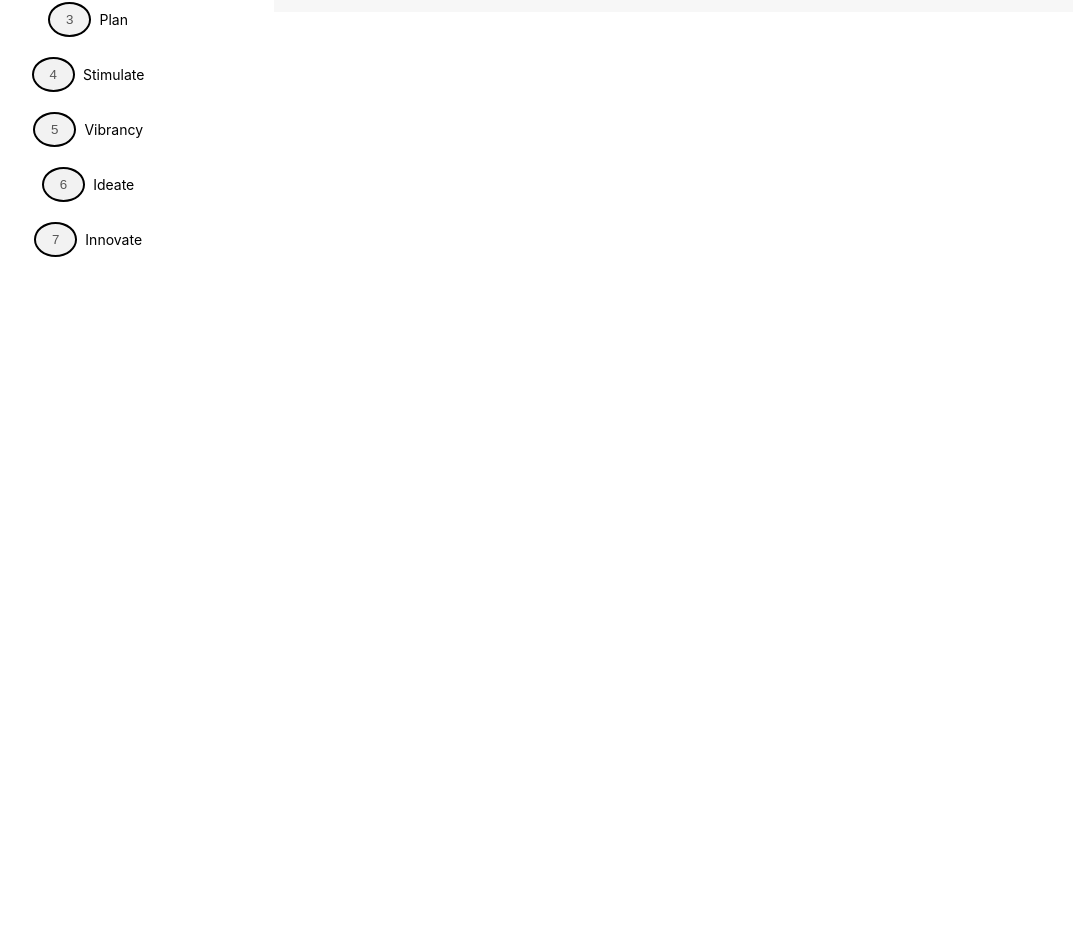
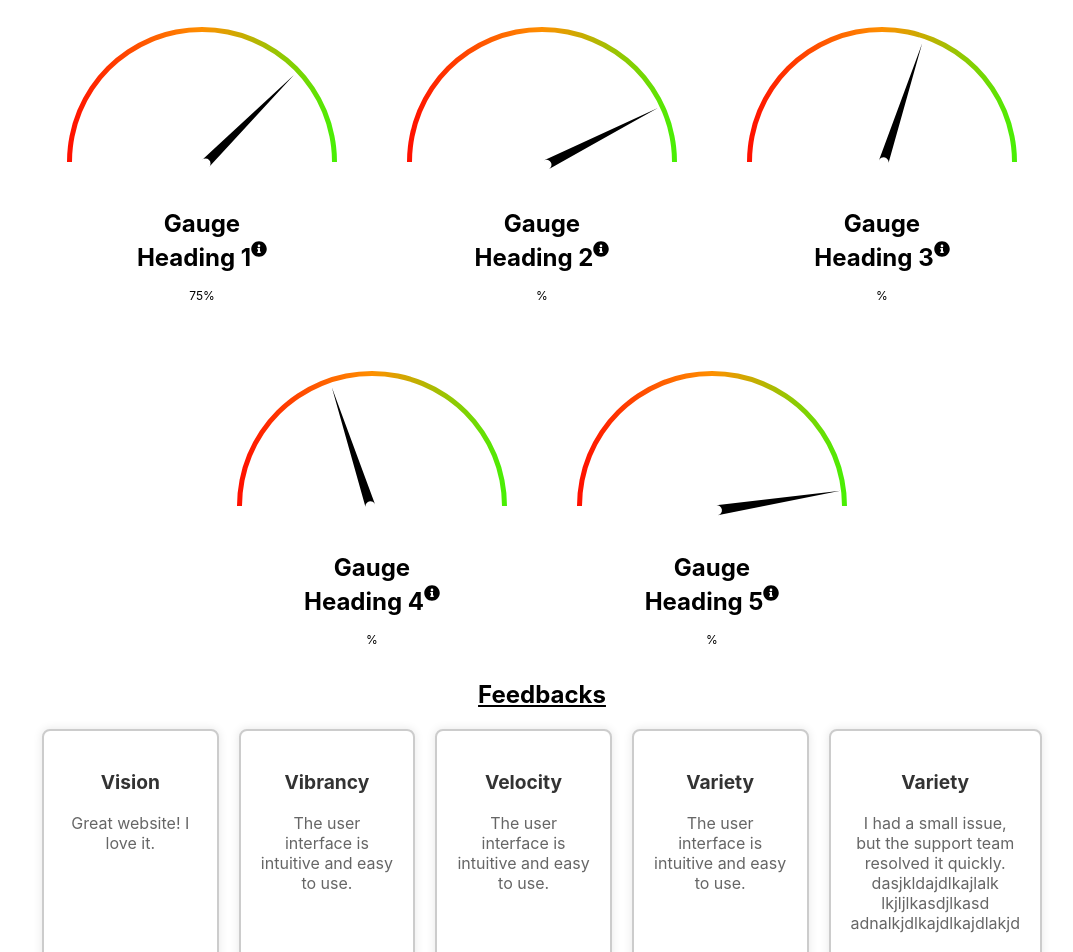
Before and after one commit to ChristineMathews/Forms, a React (Create React App) app: page / in a window 1280 px wide. Shown: the part 108-1060 px from the top of the page, without its empty margins (98-1171 px from the left). Before the commit the page ends 800 px from the top, so only its background shows below. Built offline with nearby package versions, Linux system fonts and the light colour scheme.

Commit message:
tgird commit

```diff
--- a/package.json
+++ b/package.json
@@ -10,6 +10,7 @@
     "d3": "^7.8.5",
     "react": "^18.2.0",
     "react-dom": "^18.2.0",
+    "react-icons": "^4.10.1",
     "react-scripts": "5.0.1",
     "web-vitals": "^2.1.4"
   },
--- /dev/null
+++ b/src/FeedbackBlocks.jsx
@@ -0,0 +1,36 @@
+import React, { useState, useEffect } from 'react';
+import feedbacksData from './feedbacks.json';
+import './FeedbackComponent.css'; // Import the CSS file for styling
+
+const FeedbackBlocks = () => {
+  const [feedbacks, setFeedbacks] = useState([]);
+  const [loading, setLoading] = useState(true);
+
+  useEffect(() => {
+    // Simulating the API call with a setTimeout (replace this with your actual API call)
+    setTimeout(() => {
+      setFeedbacks(feedbacksData);
+      setLoading(false);
+    }, 1000);
+  }, []);
+
+  return (
+    <div className="feedback-container">
+      <h2 className="feedback-heading">Feedbacks</h2>
+      <div className="feedback-boxes-container">
+        {loading ? (
+          <p>Loading...</p>
+        ) : (
+          feedbacks.map((feedback) => (
+            <div key={feedback.id} className="feedback-box">
+              <h3 className="feedback-name">{feedback.name}</h3>
+              <p className="feedback-message">{feedback.message}</p>
+            </div>
+          ))
+        )}
+      </div>
+    </div>
+  );
+};
+
+export default FeedbackBlocks;
--- /dev/null
+++ b/src/FeedbackComponent.css
@@ -0,0 +1,41 @@
+/* FeedbackComponent.css */
+
+.feedback-container {
+    text-align: center;
+    margin-top: 100px;
+  }
+
+  .feedback-heading {
+    text-decoration: underline;
+  }
+
+  .feedback-boxes-container {
+    display: flex;
+    flex-wrap: wrap;
+    justify-content: center;
+    gap: 20px;
+    max-width: 1000px; /* Adjust this value based on your design preferences */
+    margin: 0 auto;
+  }
+
+  .feedback-box {
+    flex: 1;
+    border: 2px solid #ccc;
+    padding: 20px;
+    box-shadow: 0 0 10px rgba(0, 0, 0, 0.1);
+    background-color: #fff;
+    border-radius: 8px;
+    max-width: 580px; /* Adjust this value to fit five boxes in one line */
+  }
+
+  .feedback-name {
+    font-size: 1.2rem;
+    font-weight: bold;
+    color: #333;
+  }
+
+  .feedback-message {
+    font-size: 1rem;
+    color: #666;
+    margin-top: 10px;
+  }
--- a/src/GaugeHeading.jsx
+++ b/src/GaugeHeading.jsx
@@ -1,6 +1,6 @@
 import React, { useState, useEffect } from 'react';
 import axios from 'axios';
-
+import { FaInfoCircle } from 'react-icons/fa';
 const GaugeHeading = ({ text, rating }) => {
   const [showFeedback, setShowFeedback] = useState(false);
   const [feedback, setFeedback] = useState('');
@@ -36,6 +36,9 @@ const GaugeHeading = ({ text, rating }) => {
         onMouseLeave={handleMouseLeave}
       >
         {text}
+        <sup>
+                  <FaInfoCircle className="info-icon" size={16} />
+                </sup>
       </h1>
       {!showFeedback && <p className="rating">{rating}%</p>}
       {showFeedback && (
--- /dev/null
+++ b/src/feedbacks.json
@@ -0,0 +1,27 @@
+[
+    {
+      "id": 1,
+      "name": "Vision",
+      "message": "Great website! I love it."
+    },
+    {
+      "id": 2,
+      "name": "Vibrancy",
+      "message": "The user interface is intuitive and easy to use."
+    },
+    {
+        "id": 3,
+        "name": "Velocity",
+        "message": "The user interface is intuitive and easy to use."
+      },
+      {
+        "id": 4,
+        "name": "Variety",
+        "message": "The user interface is intuitive and easy to use."
+      },
+    {
+      "id": 5,
+      "name": "Variety",
+      "message": "I had a small issue, but the support team resolved it quickly. dasjkldajdlkajlalk lkjljlkasdjlkasd adnalkjdlkajdlkajdlakjd"
+    }
+  ]
--- a/src/index.css
+++ b/src/index.css
@@ -43,6 +43,10 @@ code {
   margin-top: 100px;
   font-size: 12px; /* Adjust the font size as desired */
 }
+
+.feedbackblocks{
+  margin-bottom:150px ;
+}
 /*
 @media (max-width: 768px) {
   .gauge-container {
--- a/src/index.js
+++ b/src/index.js
@@ -5,47 +5,49 @@ import App from './App';
 import GaugeHeading from './GaugeHeading';
 import Test from './test';
 import reportWebVitals from './reportWebVitals';
+import FeedbackBlocks from './FeedbackBlocks';
 import MultiPartForm from './MultiPartForm';
 const root = ReactDOM.createRoot(document.getElementById('root'));
 root.render(
 
-  // <div className="app-container">
-  // <div className="top-row">
-    <MultiPartForm/>
-//     <div className="gauge-container">
-//       <Test rating={75} />
-//       <div className="gauge-heading">
-//         <GaugeHeading text="Gauge Heading 1" rating={75} />
-//       </div>
-//     </div>
-//     <div className="gauge-container">
-//       <Test rating={85} />
-//       <div className="gauge-heading">
-//         <GaugeHeading text="Gauge Heading 2" />
-//       </div>
-//     </div>
-//     <div className="gauge-container">
-//       <Test rating={60} />
-//       <div className="gauge-heading">
-//         <GaugeHeading text="Gauge Heading 3" />
-//       </div>
-//     </div>
-//   </div>
-//   <div className="bottom-row">
-//     <div className="gauge-container">
-//       <Test rating={40} />
-//       <div className="gauge-heading">
-//         <GaugeHeading text="Gauge Heading 4" />
-//       </div>
-//     </div>
-//     <div className="gauge-container">
-//       <Test rating={95} />
-//       <div className="gauge-heading">
-//         <GaugeHeading text="Gauge Heading 5" />
-//       </div>
-//     </div>
-//   </div>
-// </div>
+  <div className="app-container">
+  <div className="top-row">
+    {/* <MultiPartForm/> */}
+    <div className="gauge-container">
+      <Test rating={75} />
+      <div className="gauge-heading">
+        <GaugeHeading text="Gauge Heading 1" rating={75} />
+      </div>
+    </div>
+    <div className="gauge-container">
+      <Test rating={85} />
+      <div className="gauge-heading">
+        <GaugeHeading text="Gauge Heading 2" />
+      </div>
+    </div>
+    <div className="gauge-container">
+      <Test rating={60} />
+      <div className="gauge-heading">
+        <GaugeHeading text="Gauge Heading 3" />
+      </div>
+    </div>
+  </div>
+  <div className="bottom-row">
+    <div className="gauge-container">
+      <Test rating={40} />
+      <div className="gauge-heading">
+        <GaugeHeading text="Gauge Heading 4" />
+      </div>
+    </div>
+    <div className="gauge-container">
+      <Test rating={95} />
+      <div className="gauge-heading">
+        <GaugeHeading text="Gauge Heading 5" />
+      </div>
+    </div>
+  </div>
+  <FeedbackBlocks/>
+</div>
 );
 
 // If you want to start measuring performance in your app, pass a function
```
Also changed, not shown: 1 other file (tests, documents, lock files or other folders).
